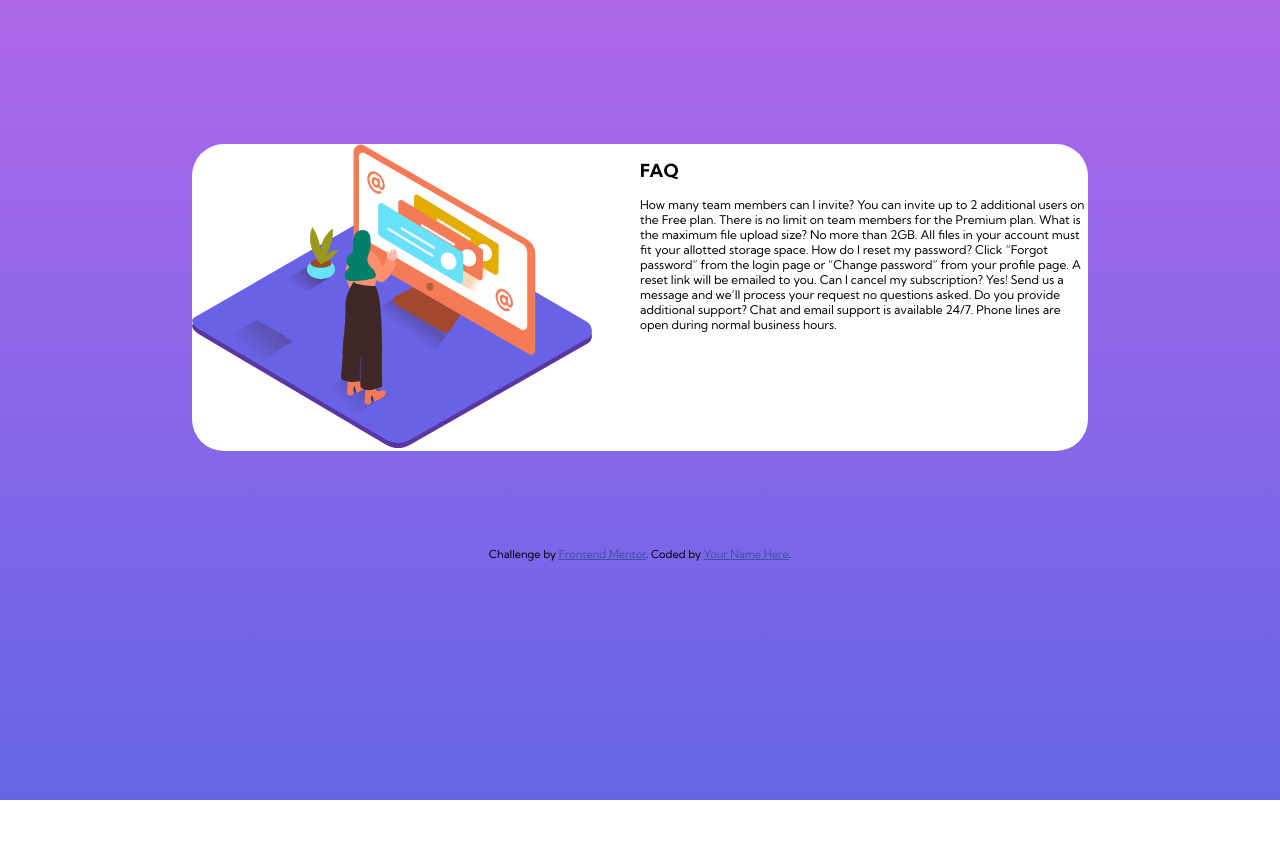
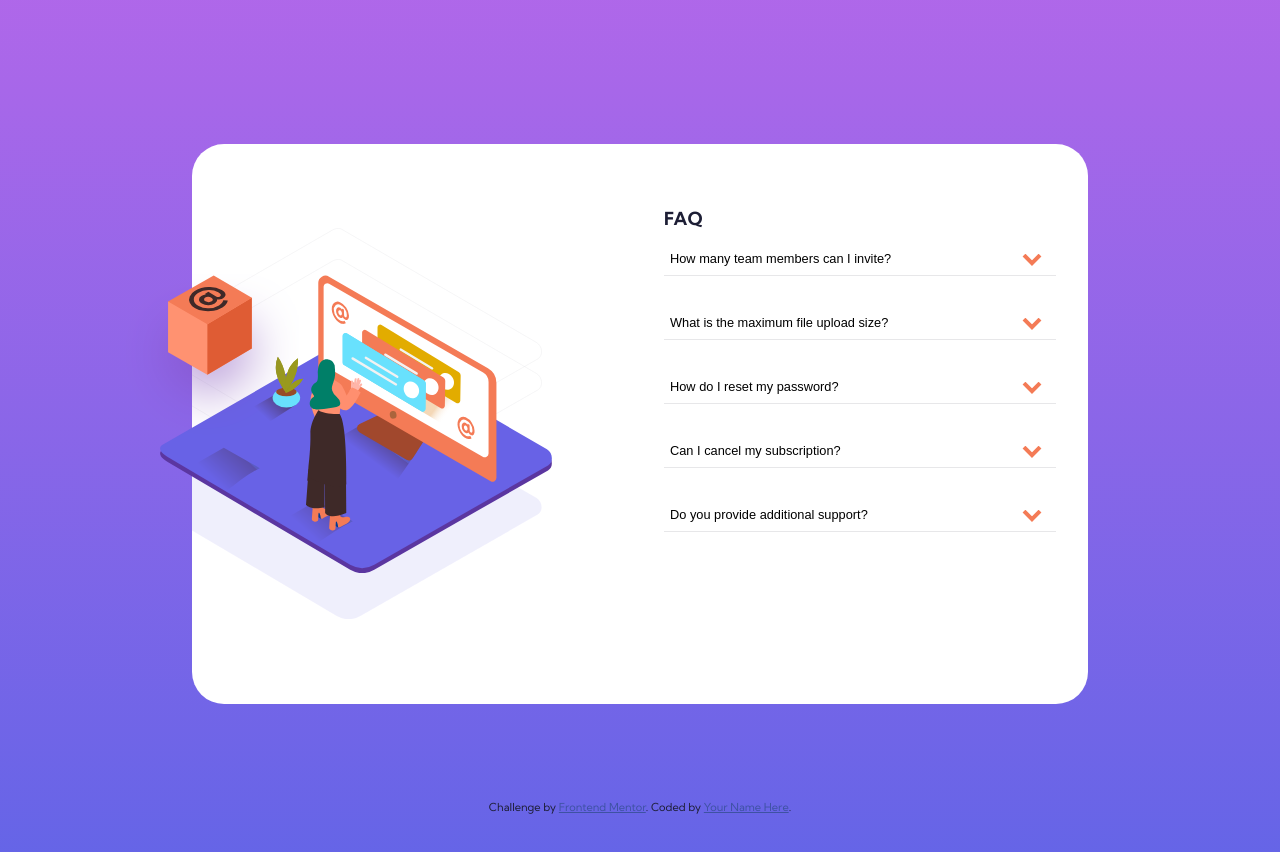
Before and after one commit to Ruairi7/Accordian, a plain HTML site: page index.html in a window 1280 px wide. Before the commit the page ends 800 px from the top, so only its background shows below. Drawn offline with Linux system fonts and the light colour scheme.

Commit message:
Happy enough

```diff
--- a/app.js
+++ b/app.js
@@ -1 +1,29 @@
-console.log('hello');
+
+function myFunction(e) {
+    var x = e.parentElement;
+    var y = x.nextElementSibling;
+
+      /*if(y.clientHeight) {
+          y.style.height = "0";
+          y.style.overflow = "hidden";
+          y.style.zIndex = "1";
+
+      }else{
+          y.style.height = "2rem";
+          y.style.overflow = "auto";
+          y.style.zIndex = '9';
+
+      }*/
+
+
+
+      if (y.style.maxHeight) {
+        y.style.maxHeight = null;
+        e.querySelector('img').style.transform = "scale(1.5)";
+      } else {
+        y.style.maxHeight = y.scrollHeight + "px";
+        e.querySelector('img').style.transform = "scaleX(-1.5) scaleY(-1.5)";
+      }
+
+
+  }
--- a/index.html
+++ b/index.html
@@ -17,31 +17,83 @@
   </style>
 </head>
 <body>
-  <script src="script.js"></script>
+  <script src="app.js"></script>
 
   <section class="card">
-      <div class="card-image">
-        <img src="/images/illustration-woman-online-desktop.svg" alt="woman online desktop"/>
+    <img src="/images/illustration-box-desktop.svg" alt="box" class="card__box">
+      <div class="card__image">
+        <picture>
+          <source media="(min-width: 900px)" srcset="/images/illustration-woman-online-desktop.svg">
+          <source media="(min-width: 480px)" srcset="/images/illustration-woman-online-mobile.svg">
+          <img src="/images/illustration-woman-online-mobile.svg" alt="IfItDoesntMatchAnyMedia">
+      </picture>
+      </div>
+      <div class="card__text">
+        <h1>FAQ</h1>
+        <div class="accordian">
+          <div class="accordian__item">
+            <h2>
+              <button class="accordian__question open" onclick="myFunction(this)">How many team members can I invite?<img src="/images/icon-arrow-down.svg"/> </button>
+            </h2>
+            <div class="accordian__collapse">
+              <div class="accordian__content">
+                You can invite up to 2 additional users on the Free plan. There is no limit on
+                team members for the Premium plan.
+              </div>
+            </div>
+          </div>
+          <div class="accordian__item">
+            <h2>
+              <button class="accordian__question" onclick="myFunction(this)">What is the maximum file upload size?<img src="/images/icon-arrow-down.svg"/></button>
+            </h2>
+            <div class="accordian__collapse">
+              <div class="accordian__content">
 
-      </div>
-      <div class="card-text">
-        <h1>FAQ</h1>
-        How many team members can I invite?
-        You can invite up to 2 additional users on the Free plan. There is no limit on
-        team members for the Premium plan.
+                No more than 2GB. All files in your account must fit your allotted storage space.
+              </div>
+            </div>
+          </div>
+          <div class="accordian__item">
+            <h2>
+              <button class="accordian__question" onclick="myFunction(this)">How do I reset my password?<img src="/images/icon-arrow-down.svg"/></button>
+            </h2>
+            <div class="accordian__collapse">
+              <div class="accordian__content">
+                Click “Forgot password” from the login page or “Change password” from your profile page.
+                A reset link will be emailed to you.
+              </div>
+            </div>
+          </div>
+          <div class="accordian__item">
+            <h2>
+              <button class="accordian__question" onclick="myFunction(this)">Can I cancel my subscription?<img src="/images/icon-arrow-down.svg"/></button>
+            </h2>
+            <div class="accordian__collapse">
+              <div class="accordian__content">
+                Yes! Send us a message and we’ll process your request no questions asked.
+              </div>
+            </div>
+          </div>
+          <div class="accordian__item">
+            <h2>
+              <button class="accordian__question" onclick="myFunction(this)">Do you provide additional support?<img src="/images/icon-arrow-down.svg"/></button>
+            </h2>
+            <div class="accordian__collapse">
+              <div class="accordian__content">
+                Chat and email support is available 24/7. Phone lines are open during normal business hours.
+              </div>
+            </div>
+          </div>
+        </div>
 
-        What is the maximum file upload size?
-        No more than 2GB. All files in your account must fit your allotted storage space.
 
-        How do I reset my password?
-        Click “Forgot password” from the login page or “Change password” from your profile page.
-        A reset link will be emailed to you.
 
-        Can I cancel my subscription?
-        Yes! Send us a message and we’ll process your request no questions asked.
 
-        Do you provide additional support?
-        Chat and email support is available 24/7. Phone lines are open during normal business hours.
+
+
+
+
+
 
       </div>
   </section>
--- a/style.css
+++ b/style.css
@@ -26,40 +26,142 @@ body {
     margin: 0;
     padding: 0;
     font-family: 'Kumbh Sans', sans-serif;
-    font-size: 12px;
+    font-size: 0.75rem;
     padding: 3rem;
+    color: var(--text-blue);
 }
-
 .card {
         background: white;
         border-radius: 2rem;
         max-width: 56rem;
-        margin: 6rem;
+        margin:  6rem auto;
+        min-height: 25rem;
+        background-image: url('images/bg-pattern-mobile.svg');
+        background-repeat: no-repeat;
+        background-position: top center;
+        color: var(--text-blue);
 }
 
-.card-image{
+.card__image img {
+    display: block;
+    src: url('/images/illustration-woman-online-mobile.svg');
+    width: 100%;
+    height: auto;
+    max-width: 15rem;
+    margin: auto;
+    transform: translateY(-55%);
 
 }
-.card-image img {
+
+.card__text {
+    padding: 3rem;
+    transform: translateY(-20%);
+    color: var(--text-blue);
+    font-weight: 400;
+}
+
+.card__box {
+    display: none;
+}
+
+.accordian__question{
+    display: inline-block;
+    text-align: left;
+    margin-right:10rem;
     width: 100%;
-    height: auto;
-    max-width: 25rem;
+    border: none;
+    background: transparent;
+    font-size: .8rem;
+    font-family: 'Kumbh', sans-serif;
+    padding-right: 1.5em;
+
+}
+
+.accordian__question img {
+    margin-top: 0.5em;
+    float: right;
+    transform: scale(2);
+}
+
+
+
+
+
+.accordian__question::after {
+    display: block;
+    width: 1.2rem;
+    height: 0.5rem;
+    content: '';
+
+}
+
+.accordian {
+    height:auto;
+}
+
+.accordian__collapse {
+    max-height: 0;
+    overflow-y: hidden;
+    overflow: hidden;
+    transition: max-height 0.2s ease-out;
+    animation : 3s delay-overflow;
+}
+
+.accordian__content {
+    font-family: 'Kumbh', sans-serif;
+
+}
+
+.accordian__item h2{
+    margin-bottom: 1em;
+    border-bottom: 1px solid var(--divider-blue);
 }
 
 @media (min-width: 56em) {
     .card {
+        position: relative;
         display: flex;
         margin: 6rem auto;
+        background-image: url(/images/bg-pattern-desktop.svg);
+        background-size: 25rem;
+        background-repeat: no-repeat;
+        background-position: -10% center;
+        height: 70vh;
+
     }
 
-    .card-image, .card-text {
+    .card__image, .card__text {
+        padding-right: 2rem;
         flex: 1;
     }
 
-}
+    .card__image {
+        display:flex;
+        align-items: center;
 
+    }
 
-.card-text {
+    .card__text {
+        transform: translateY(0%);
+        font-weight: 400;
+    }
 
+    .card__image img {
+        transform: translateX(-2rem);
+        overflow: hidden;
+        max-width: 25rem;
+    }
+
+    .card__box {
+        width: 20%;
+        height: auto;
+    display: block;
+    position: absolute;
+    left: 0;
+    transform: translateY(75%) translateX(-40%);
+
+    z-index: 9;
+
+    }
 
 }
```
